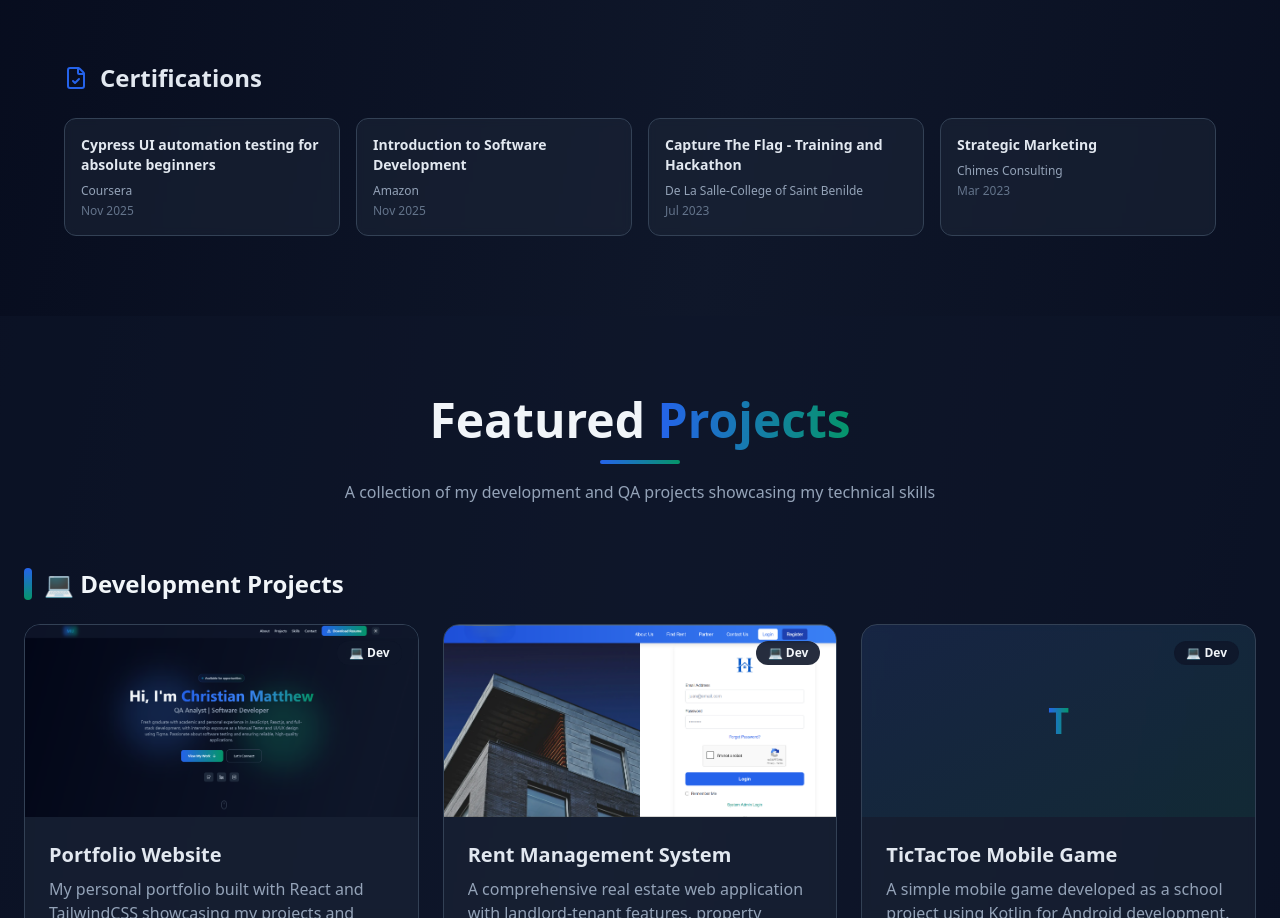
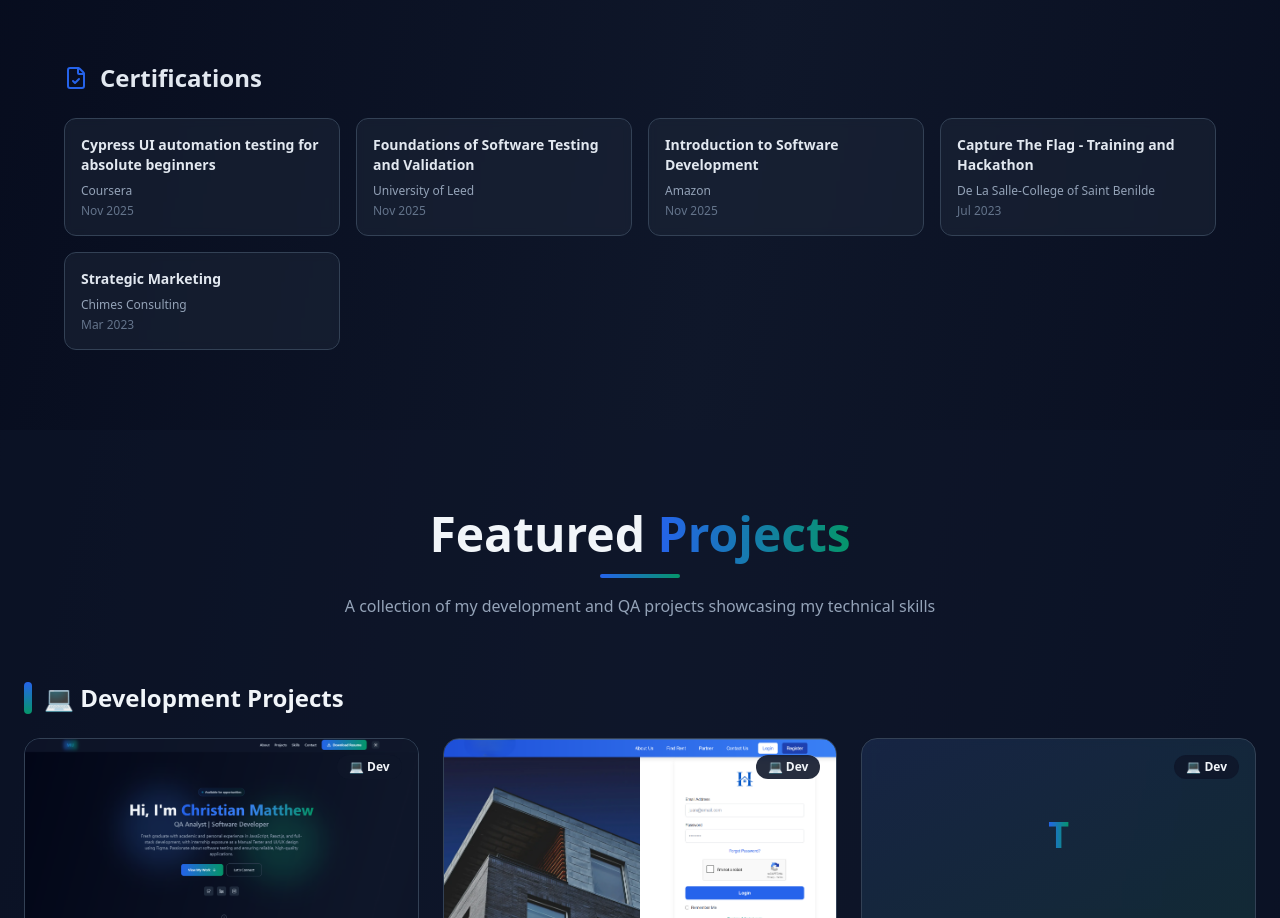
Before and after one commit to Mattszuu/my-portfolio, a React (Vite) app: page / in a window 1280 px wide. Shown: the part 2629-3547 px from the top of the page. Built offline with nearby package versions, Linux system fonts and the light colour scheme.

Commit message:
Updatedd portfolio

```diff
--- a/src/data/config.js
+++ b/src/data/config.js
@@ -50,6 +50,11 @@ const CONFIG = {
     {
       title: "Cypress UI automation testing for absolute beginners",
       issuer: "Coursera",
+      date: "Nov 2025",
+    },
+    {
+      title: "Foundations of Software Testing and Validation",
+      issuer: "University of Leed",
       date: "Nov 2025",
     },
     {
```
Also changed, not shown: 1 other file (tests, documents, lock files or other folders).
